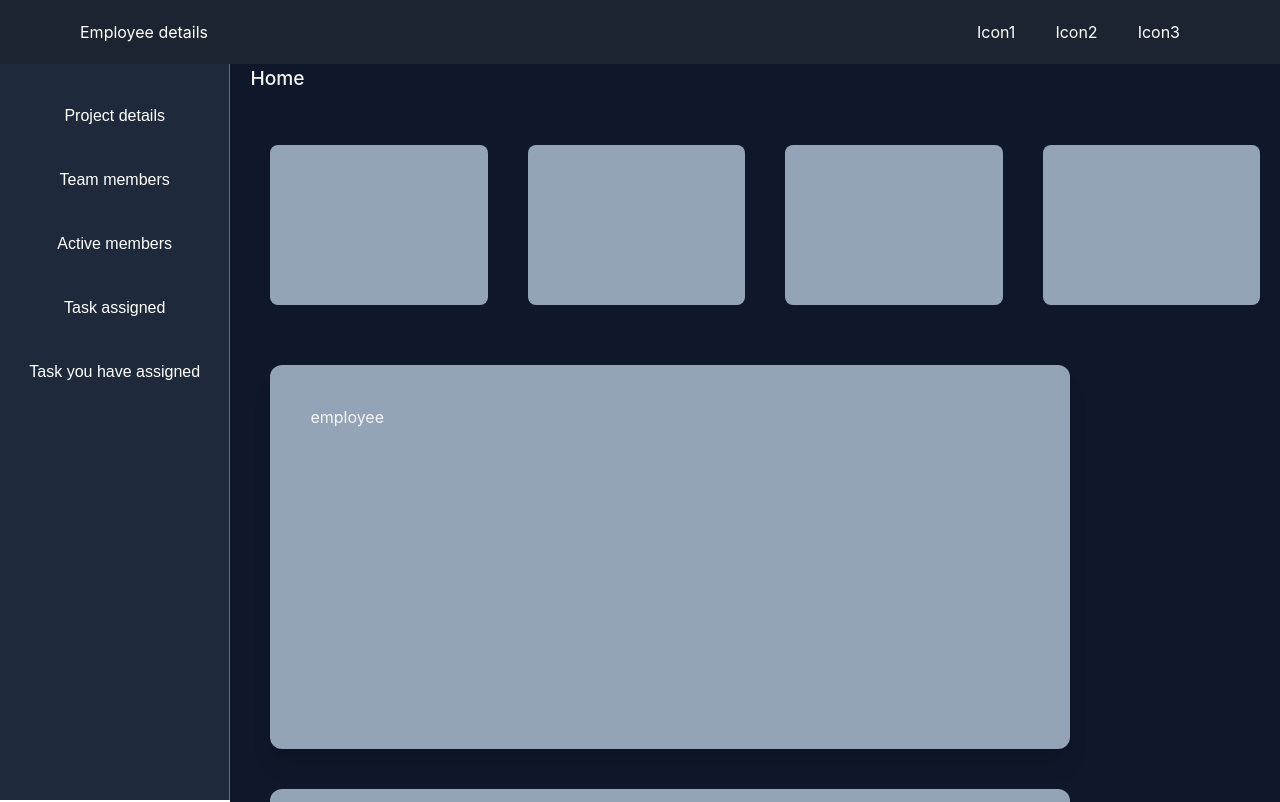
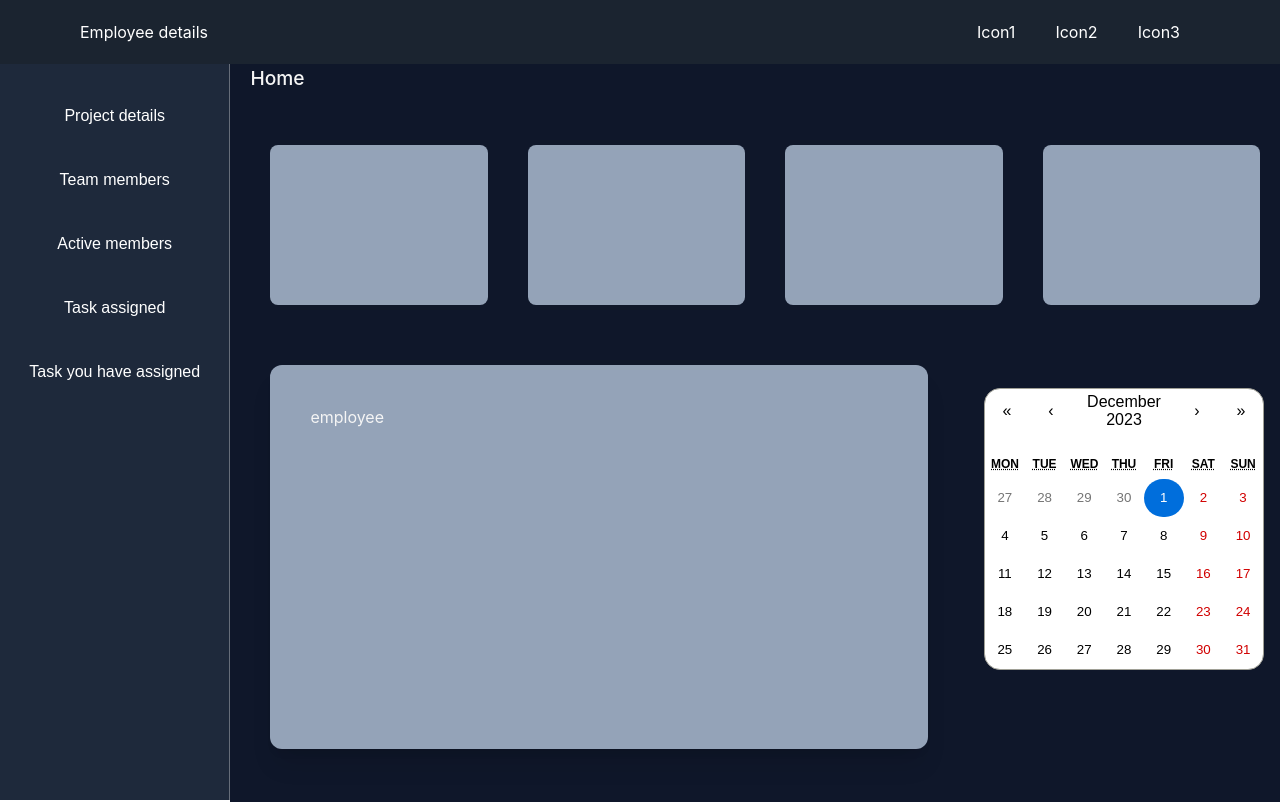
Before and after one commit to Sameer-khann/Navieo.employee, a React (Create React App) app in the folder frontend/: page / in a window 1280 px wide. Shown: the top 802 px of the page. Built offline with nearby package versions, Linux system fonts and the light colour scheme.

Commit message:
Calender added

```diff
--- a/frontend/package.json
+++ b/frontend/package.json
@@ -7,6 +7,7 @@
     "@testing-library/react": "^13.4.0",
     "@testing-library/user-event": "^13.5.0",
     "react": "^18.2.0",
+    "react-calendar": "^4.7.0",
     "react-dom": "^18.2.0",
     "react-icons": "^4.12.0",
     "react-router-dom": "^6.20.1",
--- /dev/null
+++ b/frontend/src/components/Calender.css
@@ -0,0 +1,168 @@
+.react-calendar {
+    width: 280px;
+    max-width: 100%;
+    background: white;
+    border: 1px solid #a0a096;
+    font-family: Arial, Helvetica, sans-serif;
+    line-height: 1.125em;
+    color: black;
+    border-radius: 1rem;
+  }
+
+  .react-calendar--doubleView {
+    width: 700px;
+  }
+
+  .react-calendar--doubleView .react-calendar__viewContainer {
+    display: flex;
+    margin: -0.5em;
+  }
+
+  .react-calendar--doubleView .react-calendar__viewContainer > * {
+    width: 50%;
+    margin: 0.5em;
+  }
+
+  .react-calendar,
+  .react-calendar *,
+  .react-calendar *:before,
+  .react-calendar *:after {
+    -moz-box-sizing: border-box;
+    -webkit-box-sizing: border-box;
+    box-sizing: border-box;
+  }
+
+  .react-calendar button {
+    margin: 0;
+    border: 0;
+    outline: none;
+  }
+
+  .react-calendar button:enabled:hover {
+    cursor: pointer;
+  }
+
+  .react-calendar__navigation {
+    display: flex;
+    height: 44px;
+    margin-bottom: 1em;
+  }
+
+  .react-calendar__navigation button {
+    min-width: 44px;
+    background: none;
+  }
+
+  .react-calendar__navigation button:disabled {
+    background-color: #f0f0f0;
+  }
+
+  .react-calendar__navigation button:enabled:hover,
+  .react-calendar__navigation button:enabled:focus {
+    background-color: #e6e6e6;
+  }
+
+  .react-calendar__month-view__weekdays {
+    text-align: center;
+    text-transform: uppercase;
+    font: inherit;
+    font-size: 0.75em;
+    font-weight: bold;
+  }
+
+  .react-calendar__month-view__weekdays__weekday {
+    padding: 0.5em;
+    /* color: rgb(99, 11, 167);  */
+    /* font-weight: 750; */
+  }
+
+  .react-calendar__month-view__weekNumbers .react-calendar__tile {
+    display: flex;
+    align-items: center;
+    justify-content: center;
+    font: inherit;
+    font-size: 0.75em;
+    font-weight: bold;
+  }
+
+  .react-calendar__month-view__days__day--weekend {
+    color: #d10000;
+  }
+
+  .react-calendar__month-view__days__day--neighboringMonth {
+    color: #757575;
+  }
+
+  /* .react-calendar__month-view__days{
+    color: black;
+  } */
+
+  .react-calendar__year-view .react-calendar__tile,
+  .react-calendar__decade-view .react-calendar__tile,
+  .react-calendar__century-view .react-calendar__tile {
+    padding: 2em 0.5em;
+  }
+
+  .react-calendar__tile {
+    max-width: 100%;
+    padding: 10px 6.6667px;
+    background: none;
+    text-align: center;
+    line-height: 16px;
+    font: inherit;
+    font-size: 0.833em;
+
+  }
+
+  .react-calendar__tile:disabled {
+    background-color: #f0f0f0;
+  }
+
+  .react-calendar__tile:enabled:hover,
+  .react-calendar__tile:enabled:focus {
+    background-color: #e6e6e6;
+  }
+
+  .react-calendar__tile--now {
+    background: #ffff76;
+  }
+
+  .react-calendar__tile--now:enabled:hover,
+  .react-calendar__tile--now:enabled:focus {
+    background: #ffffa9;
+  }
+
+  .react-calendar__tile--hasActive {
+    background: #76baff;
+  }
+
+  .react-calendar__tile--hasActive:enabled:hover,
+  .react-calendar__tile--hasActive:enabled:focus {
+    background: #a9d4ff;
+  }
+
+  .react-calendar__tile--active {
+    background: #006edc;
+    color: white;
+    border-radius: 2rem;
+  }
+
+  .react-calendar__tile--active:enabled:hover,
+  .react-calendar__tile--active:enabled:focus {
+    background: #1087ff;
+  }
+
+  .react-calendar--selectRange .react-calendar__tile--hover {
+    background-color: #9c3939;
+  }
+
+/* Custom CSS starts */
+
+  .boxwithcalender{
+    display: flex;
+  }
+
+  .calenderdiv{
+    /* display: flex; */
+    margin: auto 1rem;
+  }
--- a/frontend/src/components/Employee.js
+++ b/frontend/src/components/Employee.js
@@ -1,4 +1,13 @@
+import React, { useState } from 'react';
+import Calendar from 'react-calendar';
+import "./Calender.css";
+
+
+
 const Employee = () => {
+
+    const [date, setDate] = useState(new Date());
+
     return (
         <>
             <div className="Emp">
@@ -8,8 +17,13 @@ const Employee = () => {
                     <div className=" bg-slate-400 w-56 p-20 m-5 rounded-lg"></div>
                     <div className=" bg-slate-400 w-56 p-20 m-5 rounded-lg"></div>
                 </div>
-                <div className="shadow-xl mt-24 rounded-xl w-[50rem] ml-15 h-96 p-10 m-10  bg-slate-400">
-                    <h1>employee</h1>
+                <div className='boxwithcalender'>
+                    <div className="shadow-xl mt-24 rounded-xl w-[50rem] ml-15 h-96 p-10 m-10  bg-slate-400">
+                        <h1>employee</h1>
+                    </div>
+                    <div className='calenderdiv'>
+                        <Calendar onChange={setDate} value={date} />
+                    </div>
                 </div>
                 <div className="shadow-xl  rounded-xl w-[50rem] ml-15 h-96 p-10 m-10 bg-slate-400  ">
                     <h1>start/end time</h1>
--- a/frontend/src/pages/LandingPage.js
+++ b/frontend/src/pages/LandingPage.js
@@ -1,6 +1,7 @@
 // YourComponent.js
 import React, { useState } from 'react';
-import './LandingPage.css'; // Import the CSS file
+import Calendar from 'react-calendar';
+import './LandingPage.css';
 import Sidebar from '../components/Sidebar';
 import Navbar from '../components/Navbar';
 import Employee from '../components/Employee';
```
Also changed, not shown: 2 other files (tests, documents, lock files or other folders).
